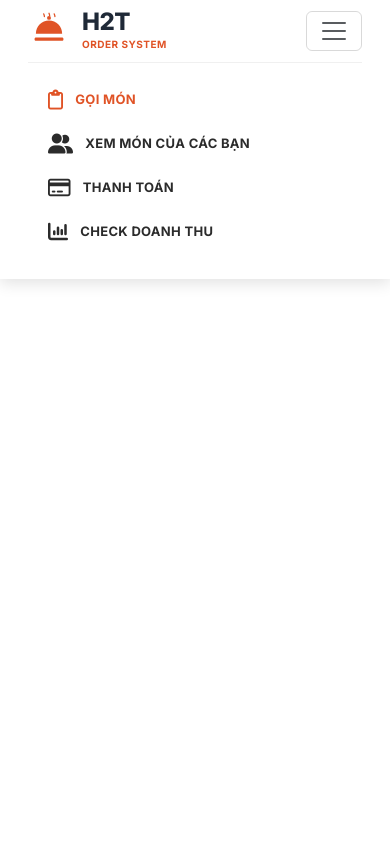
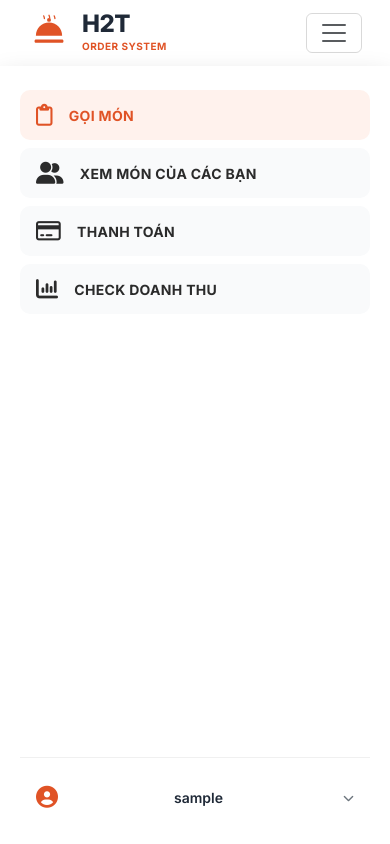
Before and after one commit to HajauIsMyName/restaurant-order-system, a Django app: page / in a window 390 px wide, after a click that opens the changed part. Run offline with Django 5.2, Linux system fonts and the light colour scheme; the visitor is signed in with stand-in values (Sample User, id 1).

Commit message:
update navbar

```diff
--- a/static/css/navbar.css
+++ b/static/css/navbar.css
@@ -1,3 +1,6 @@
+/* ==========================================
+   RESET & WRAPPER
+   ========================================== */
 .navbar-wrapper {
   position: fixed;
   top: 0;
@@ -6,6 +9,9 @@
   z-index: 1030;
 }
 
+/* ==========================================
+   NAVBAR MAIN
+   ========================================== */
 .navbar-custom {
   background-color: #ffffff;
   box-shadow: 0 4px 15px rgba(0, 0, 0, 0.12);
@@ -13,7 +19,7 @@
   border-radius: 0;
 }
 
-/* Brand Elements */
+/* --- Logo & Thương hiệu --- */
 .navbar-custom__brand {
   display: flex;
   align-items: center;
@@ -47,7 +53,7 @@
   margin-top: 3px;
 }
 
-/* Menu Elements */
+/* --- Danh sách Menu --- */
 .navbar-custom__menu {
   display: flex;
   align-items: center;
@@ -75,13 +81,12 @@
   font-size: 20px;
 }
 
-/* Modifiers */
 .navbar-custom__menu-item:hover,
 .navbar-custom__menu-item--active {
   color: #e05326;
 }
 
-/* Actions Elements */
+/* --- Khu vực Nút bấm --- */
 .navbar-custom__actions {
   display: flex;
   align-items: center;
@@ -112,24 +117,124 @@
 }
 
 /* ==========================================
-   RESPONSIVE MOBILE (Fix nút 3 gạch)
+   DROPDOWN TÀI KHOẢN
+   ========================================== */
+.navbar-custom__user-dropdown {
+  position: relative;
+}
+
+.navbar-custom__user-toggle {
+  display: flex;
+  align-items: center;
+  gap: 8px;
+  text-decoration: none;
+  color: #1f2937;
+  font-weight: 600;
+  font-size: 14px;
+  padding: 6px 12px;
+  border-radius: 8px;
+  cursor: pointer;
+  transition: background-color 0.2s ease;
+}
+
+.navbar-custom__user-toggle:hover {
+  background-color: #f3f4f6;
+  color: #e05326;
+}
+
+.navbar-custom__user-icon {
+  font-size: 22px;
+  color: #e05326;
+}
+
+.navbar-custom__username {
+  max-width: 140px;
+  white-space: nowrap;
+  overflow: hidden;
+  text-overflow: ellipsis;
+}
+
+.style-chevron {
+  font-size: 11px;
+  color: #6c757d;
+}
+
+.navbar-custom__user-menu {
+  display: none;
+  position: absolute !important;
+  top: 100% !important;
+  right: 0 !important;
+  left: auto !important;
+  margin-top: 10px !important;
+  z-index: 1050;
+  border: none;
+  background-color: #ffffff;
+  box-shadow: 0 4px 20px rgba(0, 0, 0, 0.15);
+  border-radius: 12px;
+  padding: 8px 0;
+  min-width: 180px;
+}
+
+.navbar-custom__user-menu.show {
+  display: block !important;
+}
+
+.navbar-custom__user-menu .dropdown-item {
+  font-size: 13px;
+  font-weight: 500;
+  padding: 10px 16px;
+  color: #333;
+  transition: all 0.2s ease;
+}
+
+.navbar-custom__user-menu .dropdown-item:hover {
+  background-color: #fff2ed;
+  color: #e05326;
+}
+
+/* ==========================================
+   RESPONSIVE MOBILE (OVERLAY TAB ĐÈ MÀN HÌNH)
    ========================================== */
 @media (max-width: 991.88px) {
   .navbar-custom {
-    padding: 10px 16px;
+    padding: 12px 16px;
   }
 
+  /* Biến Menu mở rộng thành Tab Overlay trượt đè màn hình */
   .navbar-custom .navbar-collapse {
+    position: fixed;
+    top: 66px;
+    left: 0;
+    width: 100vw;
+    height: calc(100vh - 66px);
     background-color: #ffffff;
-    padding: 15px 10px;
-    border-top: 1px solid #f0f0f0;
-    margin-top: 10px;
+    padding: 24px 20px;
+
+    display: flex !important;
+    flex-direction: column;
+    justify-content: space-between;
+    opacity: 0;
+    visibility: hidden;
+    transform: translateY(-10px);
+    transition: all 0.3s cubic-bezier(0.4, 0, 0.2, 1);
+
+    z-index: 1040;
+    overflow-y: auto;
+    box-shadow: 0 10px 25px rgba(0, 0, 0, 0.15);
+  }
+
+  /* Hiển thị Tab Overlay khi bấm 3 gạch */
+  .navbar-custom .navbar-collapse.show {
+    opacity: 1;
+    visibility: visible;
+    transform: translateY(0);
   }
 
   .navbar-custom__menu {
     flex-direction: column;
     align-items: flex-start;
     width: 100%;
+    gap: 8px;
   }
 
   .navbar-custom__menu li {
@@ -139,10 +244,24 @@
   .navbar-custom__menu-item {
     flex-direction: row;
     justify-content: flex-start;
-    gap: 12px;
-    font-size: 13px;
-    padding: 12px 10px;
+    gap: 16px;
+    font-size: 14px;
+    font-weight: 700;
+    padding: 14px 16px;
     width: 100%;
+    border-radius: 10px;
+    background-color: #f9fafb;
+    transition: all 0.2s ease;
+  }
+
+  .navbar-custom__menu-item:hover,
+  .navbar-custom__menu-item--active {
+    background-color: #fff2ed;
+    color: #e05326;
+  }
+
+  .navbar-custom__menu-icon {
+    font-size: 22px;
   }
 
   .navbar-custom__divider {
@@ -150,12 +269,37 @@
   }
 
   .navbar-custom__actions {
-    margin-top: 15px;
+    margin-top: 24px;
+    padding-top: 16px;
+    border-top: 1px solid #f0f0f0;
     width: 100%;
   }
 
   .navbar-custom__login-btn {
     width: 100%;
     text-align: center;
+    padding: 12px;
+    font-size: 14px;
+  }
+
+  .navbar-custom__user-dropdown {
+    width: 100%;
+  }
+
+  .navbar-custom__user-toggle {
+    width: 100%;
+    padding: 12px 16px;
+    background-color: #f3f4f6;
+    border-radius: 10px;
+    justify-content: space-between;
+  }
+
+  .navbar-custom__user-menu {
+    position: relative !important;
+    top: 0 !important;
+    width: 100%;
+    box-shadow: none;
+    border: 1px solid #eee;
+    margin-top: 8px !important;
   }
 }
--- a/templates/includes/navbar.html
+++ b/templates/includes/navbar.html
@@ -3,7 +3,7 @@
 <header class="navbar-wrapper">
   <nav class="navbar navbar-expand-lg navbar-custom">
     <div class="container-fluid">
-      <!-- Brand Logo -->
+      <!-- Logo Thương Hiệu -->
       <a class="navbar-custom__brand" href="#">
         <svg
           class="navbar-custom__logo-svg"
@@ -58,7 +58,7 @@
         <span class="navbar-toggler-icon"></span>
       </button>
 
-      <!-- Menu Items -->
+      <!-- Menu Items & Tab Overlay trên Mobile -->
       <div class="collapse navbar-collapse" id="navbarH2T">
         <ul class="navbar-custom__menu mx-auto">
           <li>
@@ -90,13 +90,50 @@
           </li>
         </ul>
 
-        <!-- Action Section: Chỉ hiển thị Nút Đăng nhập khi CHƯA đăng nhập -->
-        {% if not user.is_authenticated %}
+        <!-- Action Section: Kiểm tra User Login -->
         <div class="navbar-custom__actions">
           <div class="navbar-custom__divider d-none d-lg-block"></div>
-          <a href="{% url 'login' %}" class="btn navbar-custom__login-btn">Đăng nhập</a>
+
+          {% if request.user.is_authenticated %}
+          <!-- Đã đăng nhập: Dropdown Username -->
+          <div class="dropdown navbar-custom__user-dropdown">
+            <button
+              class="navbar-custom__user-toggle border-0 bg-transparent"
+              id="userDropdownBtn"
+              type="button"
+            >
+              <i class="fa-solid fa-circle-user navbar-custom__user-icon"></i>
+              <span class="navbar-custom__username">
+                {{ request.user.username }}
+              </span>
+              <i class="fa-solid fa-chevron-down ms-1 style-chevron"></i>
+            </button>
+
+            <ul
+              class="dropdown-menu dropdown-menu-end navbar-custom__user-menu"
+              id="userDropdownMenu"
+            >
+              <!-- <li>
+                <a class="dropdown-item" href="#"
+                  ><i class="fa-solid fa-user me-2"></i>Trang cá nhân</a
+                >
+              </li> -->
+              <li><hr class="dropdown-divider" /></li>
+              <li>
+                <a class="dropdown-item text-danger" href="{% url 'logout' %}"
+                  ><i class="fa-solid fa-right-from-bracket me-2"></i>Đăng
+                  xuất</a
+                >
+              </li>
+            </ul>
+          </div>
+          {% else %}
+          <!-- Chưa đăng nhập: Nút Login -->
+          <a href="{% url 'login' %}" class="btn navbar-custom__login-btn"
+            >Đăng nhập</a
+          >
+          {% endif %}
         </div>
-        {% endif %}
       </div>
     </div>
   </nav>
```
Also changed, not shown: static/js/navbar.js (+54 -7 lines).
